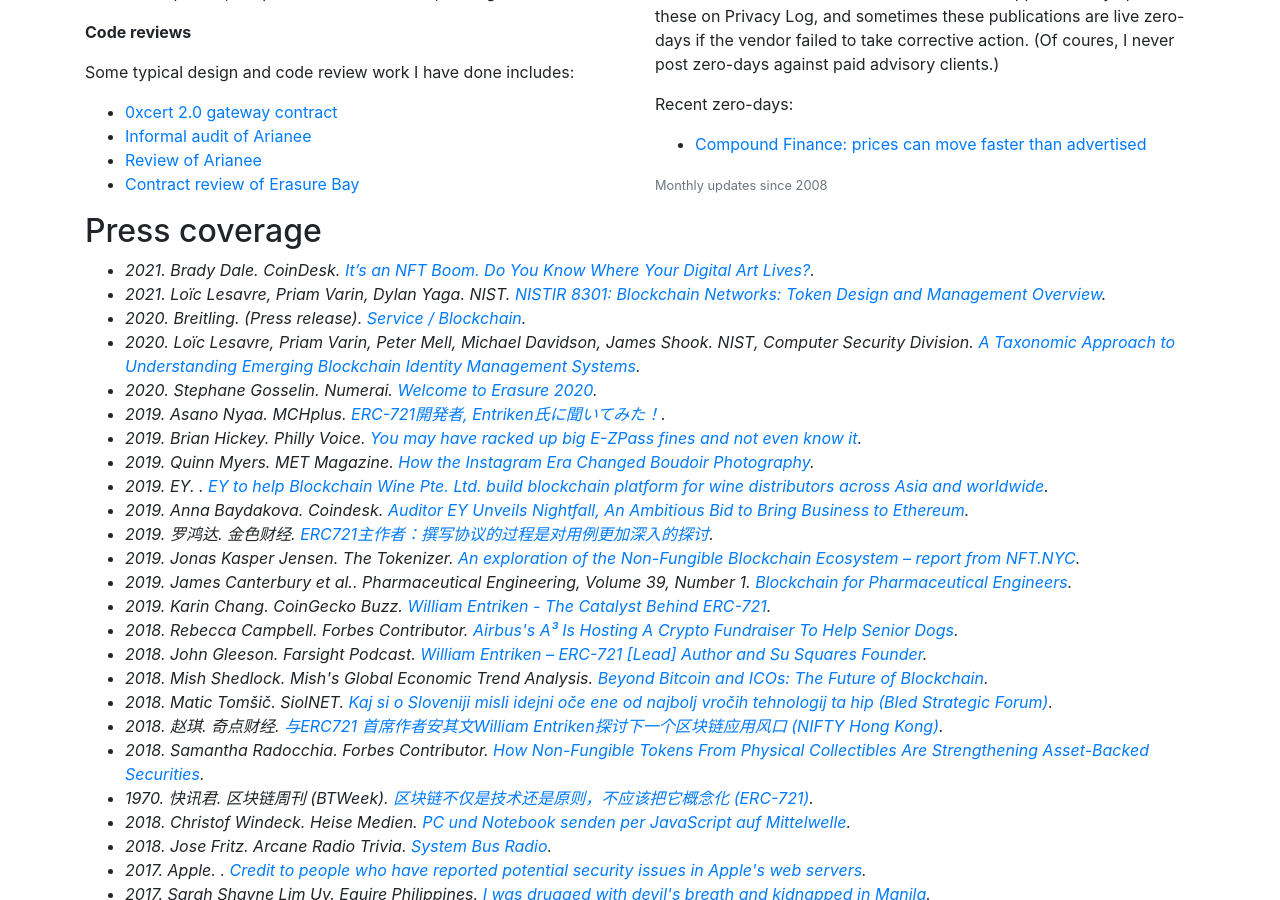
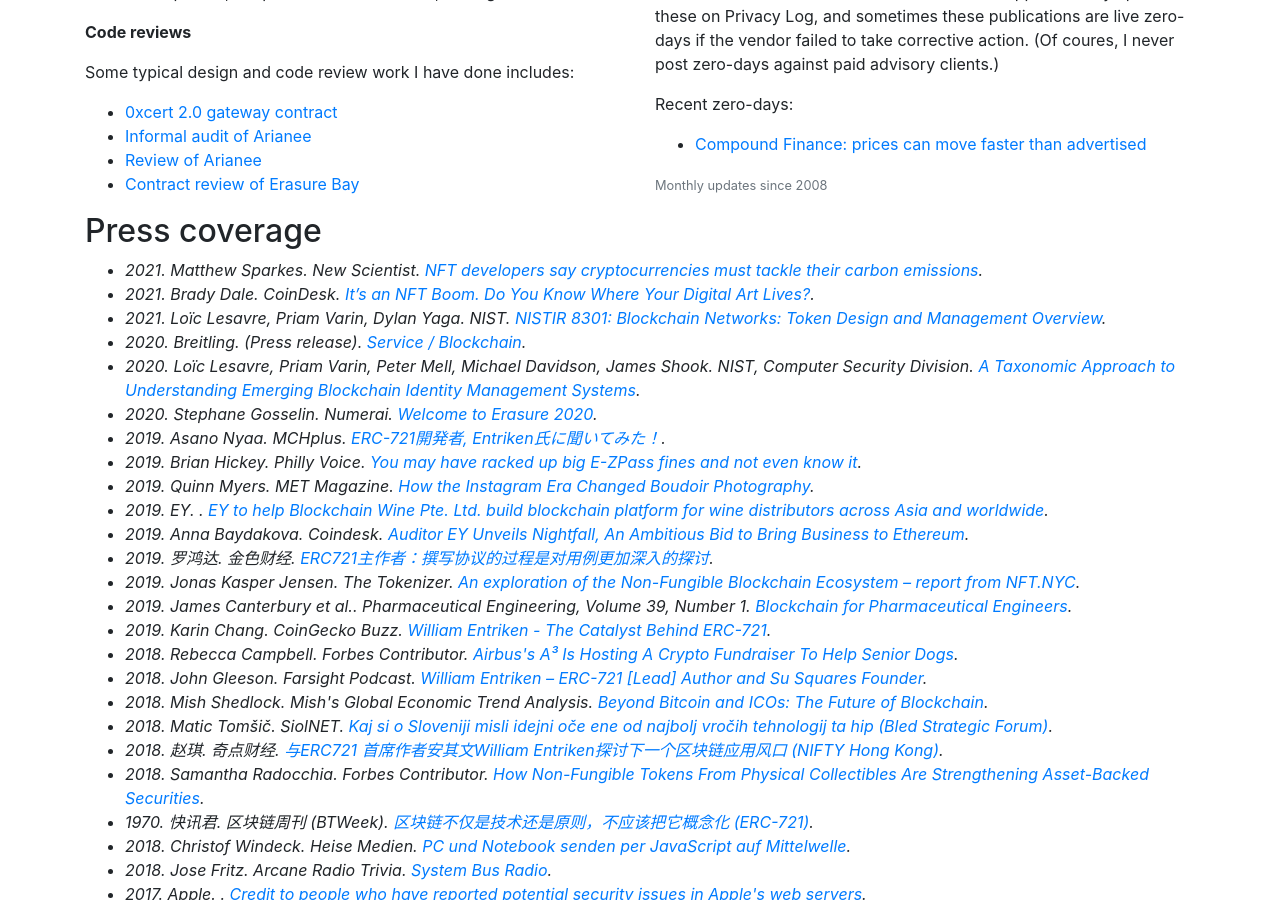
Before and after one commit to fulldecent/phor.net, a Jekyll site: the page built from index.html, in a window 1280 px wide and 900 px high, scrolled down 1484 px. Built offline with Jekyll 4.4.1, drawn with Linux system fonts in a browser that asks for light colours; nearby versions of some CDN libraries.

Commit message:
New Scientist

```diff
--- a/_data/press-coverage.json
+++ b/_data/press-coverage.json
@@ -1,4 +1,11 @@
 [
+  {
+    "date": "2021-03-30",
+    "authors": ["Matthew Sparkes"],
+    "publication": "New Scientist",
+    "url": "https://www.newscientist.com/article/2272687-nft-developers-say-cryptocurrencies-must-tackle-their-carbon-emissions/",
+    "title": "NFT developers say cryptocurrencies must tackle their carbon emissions"
+  },
   {
     "date": "2021-02-23",
     "authors": ["Brady Dale"],
```
